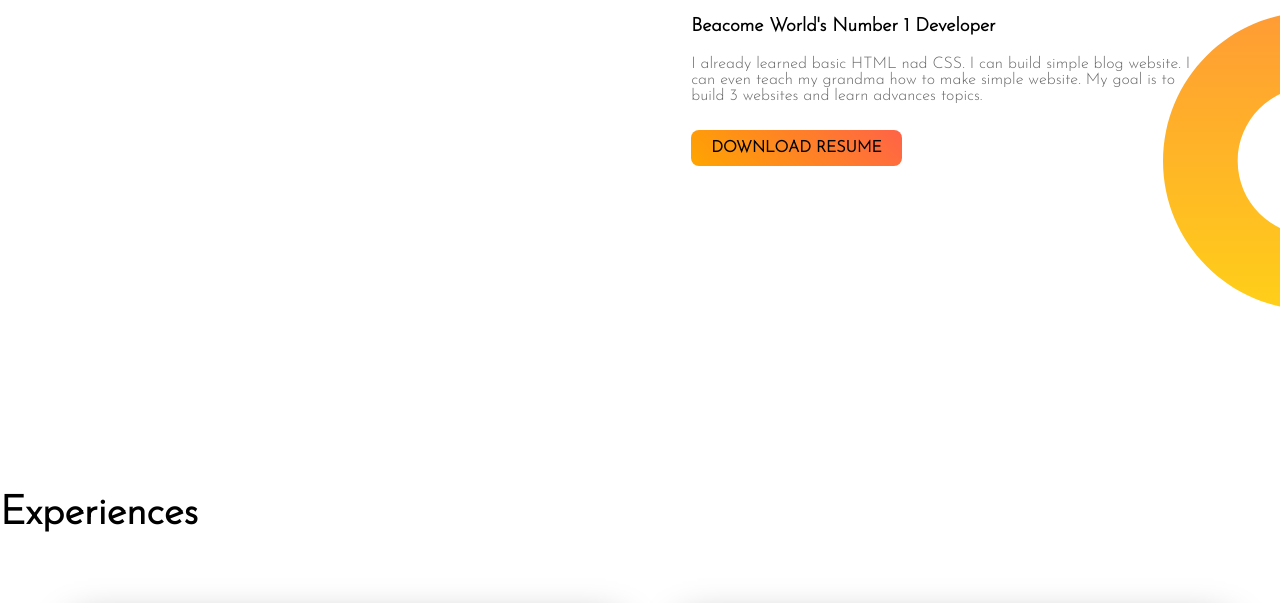
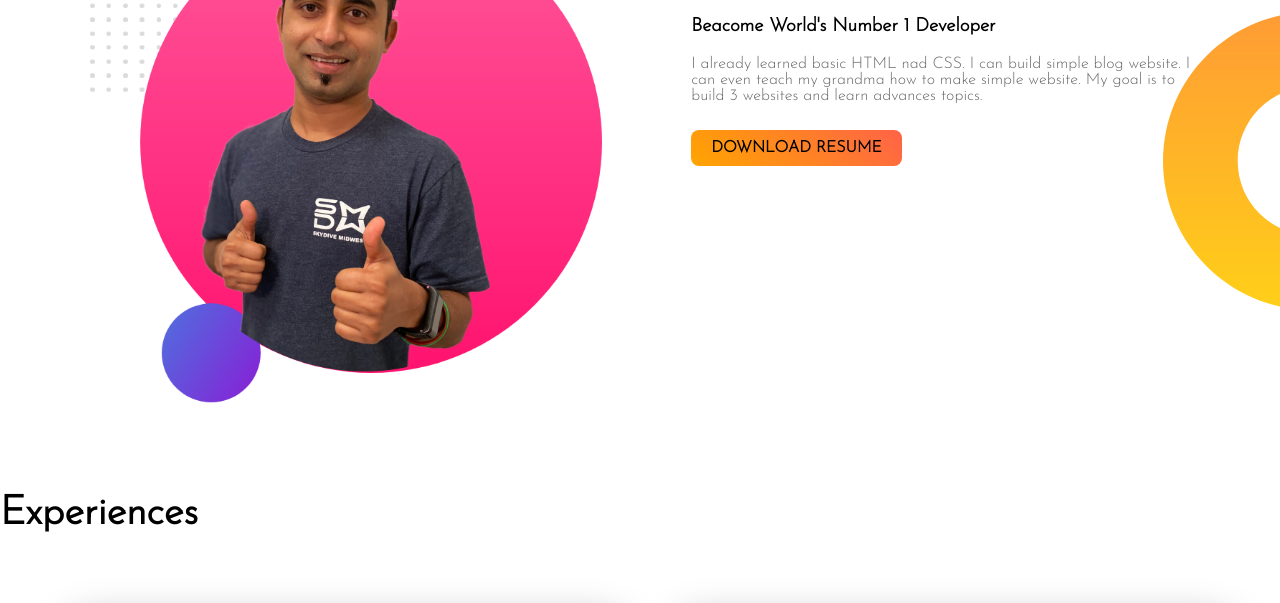
Before and after one commit to sazzadonik/web-portfolio, a plain HTML site: page index.html in a window 1280 px wide. Shown: the part 739-1342 px from the top of the page. Drawn offline with Linux system fonts and the light colour scheme; the site is published under a folder, as on GitHub Pages, so addresses that start at the root find nothing.

Commit message:
experince image resolved

```diff
--- a/index.html
+++ b/index.html
@@ -27,7 +27,7 @@
 
     <section class="dream-area">
         <div class="half-width">
-            <img src="/images/jhankar2.png" alt="">
+            <img src="images/jhankar2.png" alt="">
         </div>
         <div class="half-width">
             <h2>Dream Big</h2>
```
